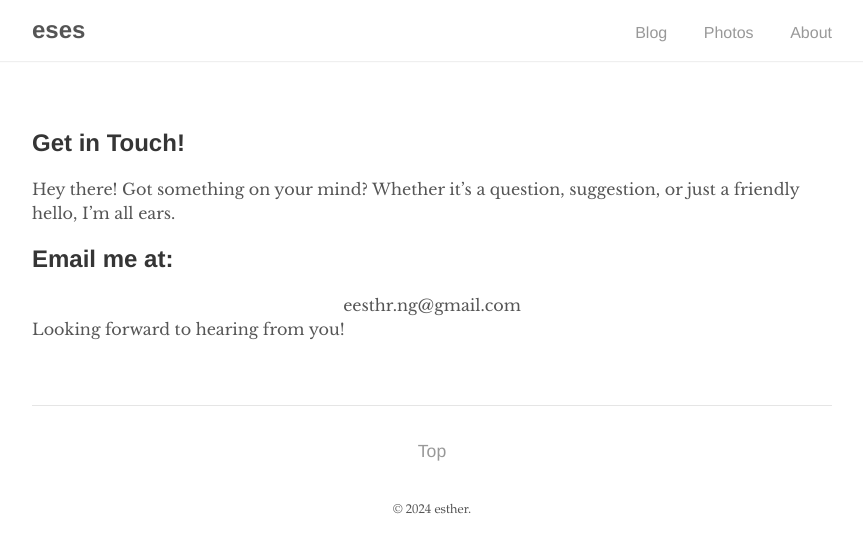
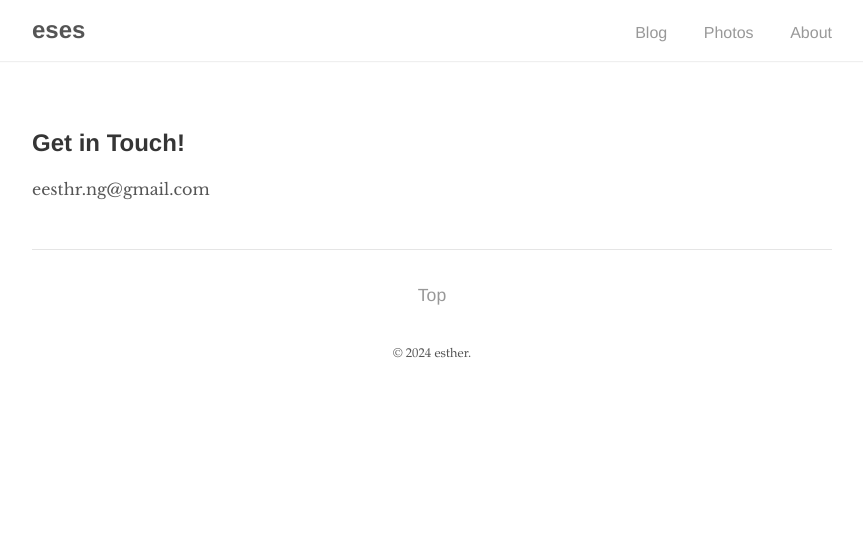
Before and after one commit to eses-corner/eses-corner.github.io, a Jekyll site: the page built from _pages/about.md, in a window 1280 px wide. Shown: the top 553 px of the page, without its empty margins (208-1071 px from the left). Built offline with Jekyll 4.4.1, drawn with Linux system fonts in a browser that asks for light colours.

Commit message:
update blog

```diff
--- a/_pages/about.md
+++ b/_pages/about.md
@@ -10,12 +10,7 @@ permalink: /about/
 
 ## Get in Touch!
 
-Hey there! Got something on your mind? Whether it's a question, suggestion, or just a friendly hello, I'm all ears.
 
-## Email me at:
-
-<div style="text-align: center;">
+<div>
     eesthr.ng@gmail.com
 </div>
-
-Looking forward to hearing from you!
```
